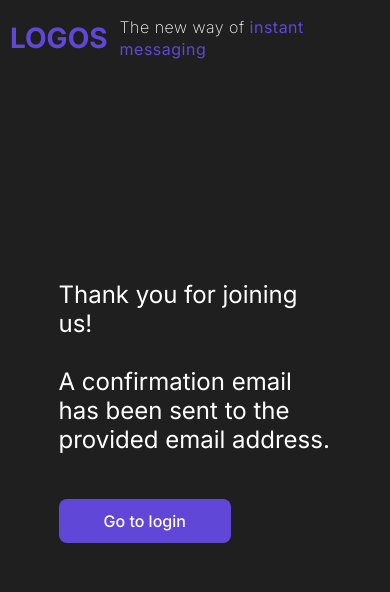
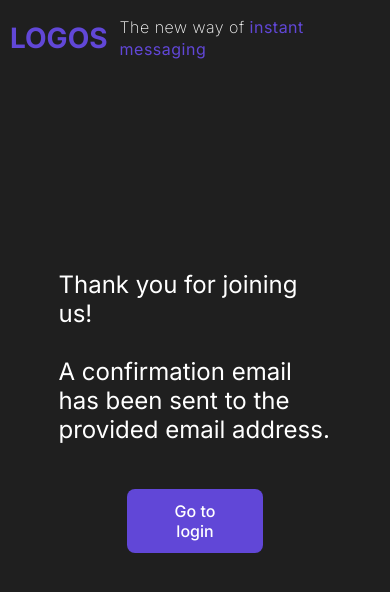
Before and after one commit to maaxxg/Looster, a SvelteKit app: page /confirmation in a window 390 px wide. Shown: the top 592 px of the page. Built offline with nearby package versions, Linux system fonts and the light colour scheme.

Commit message:
Dovrsio confirmation promjene,scaling, i izgled elementa

```diff
--- a/src/routes/confirmation/+page.svelte
+++ b/src/routes/confirmation/+page.svelte
@@ -78,7 +78,8 @@
             width: 70vw;
         }
         .buttonContainer {
-            width: 70vw;
+            width: 50%;
+            margin: auto;
         }
     }
 </style>
```
